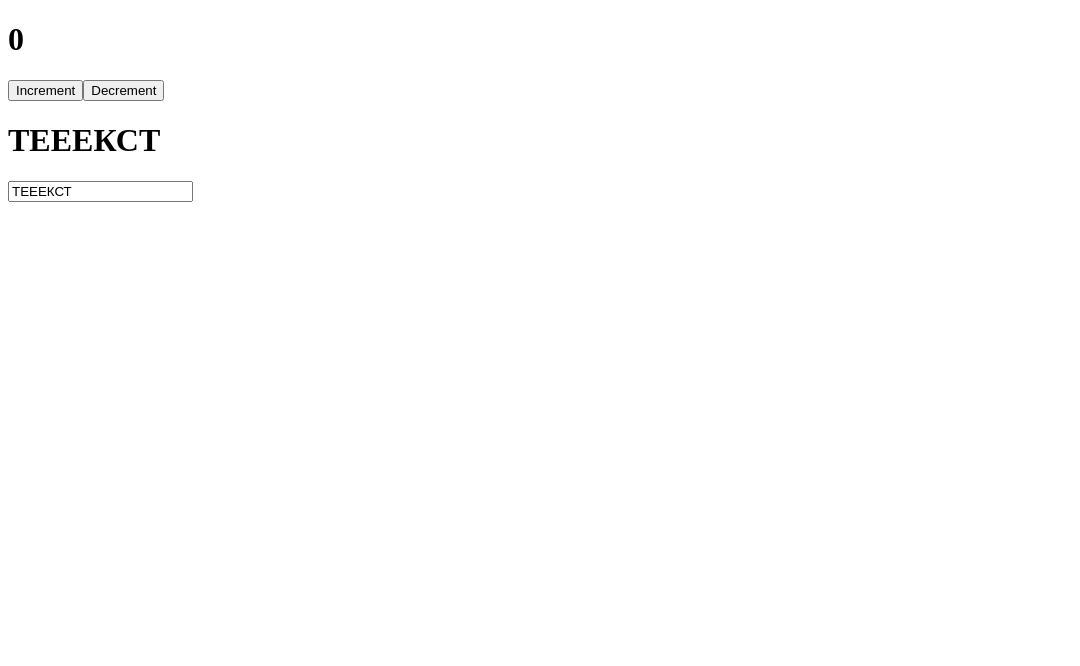
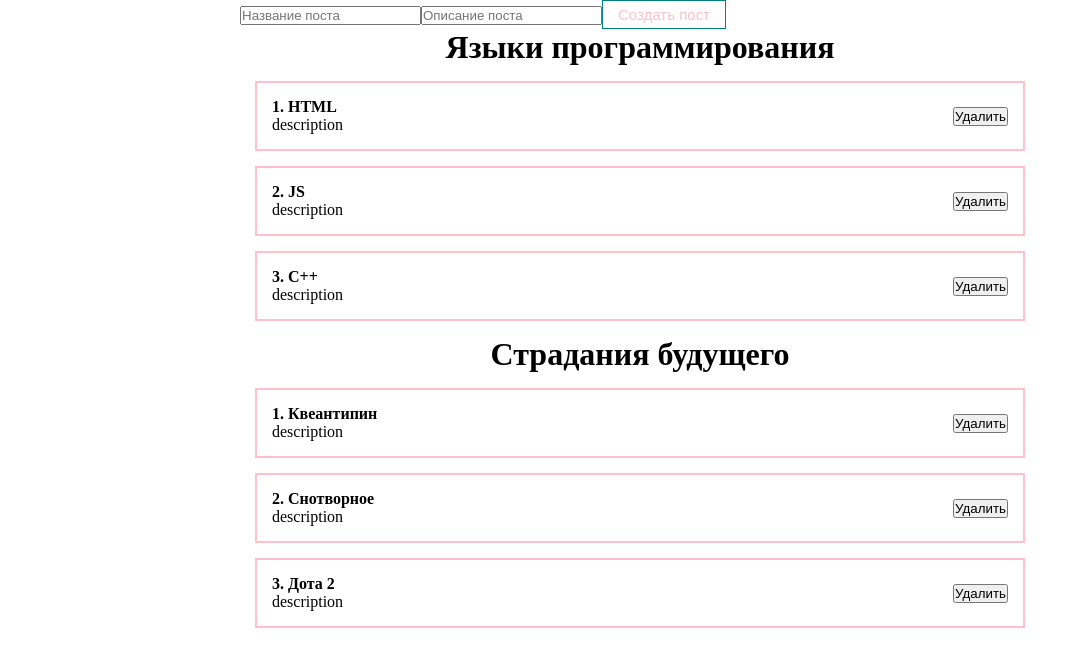
Before and after one commit to Artem-frontend-code/learning-frontend, a React (Create React App) app in the folder 03-react/: page / in a window 1280 px wide. Shown: the top 666 px of the page, without its empty margins (0-1080 px from the left). Built offline with nearby package versions, Linux system fonts and the light colour scheme.

Commit message:
ну делаю новые компоненты, учусь делать свои ну модули css, пока разбираюсь как компоненты так сказать разбивать на кусочки

```diff
--- a/03-react/src/App.js
+++ b/03-react/src/App.js
@@ -1,17 +1,33 @@
 import React, {useState} from "react";
 import Counter from "./components/Counter";
+import PostItem from "./components/PostItem";
+import PostList from "./components/PostList";
+import "./styles/App.css";
+import MyButton from "./components/UI/button/MyButton";
 function App() {
-  const [value, setValue] = useState("ТЕЕЕКСТ")
+  const [posts, setPosts] = useState([
+    {id: 1, title: "HTML", body:"description"},
+    {id: 2, title: "JS", body:"description"},
+    {id: 3, title: "C++", body:"description"},
+  ]);
+
+  const [posts2, setPosts2] = useState([
+    {id: 1, title: "Квеантипин", body:"description"},
+    {id: 2, title: "Снотворное", body:"description"},
+    {id: 3, title: "Дота 2", body:"description"},
+  ]);
+
   return (
     <div className="App">
-      <Counter />
+      <form>
+        <input type="text" placeholder="Название поста"/>
+        <input type="text" placeholder="Описание поста"/>
+        <MyButton disabled>Создать пост</MyButton>
+      </form>
 
-      <h1>{value}</h1>
+      <PostList posts={posts} title="Языки программирования"/>
+      <PostList posts={posts2} title="Страдания будущего"/>
 
-      <input type="text"
-      value = {value}
-      onChange={event => setValue(event.target.value)}
-      />
     </div>
   );
 }
--- /dev/null
+++ b/03-react/src/components/PostItem.jsx
@@ -0,0 +1,21 @@
+import React from "react";
+
+const PostItem = (props) => {
+    console.log(props);
+    return (
+        <div className="post">
+            <div className="post__content">
+              <strong>{props.post.id}. {props.post.title}</strong>
+              <div>
+                {props.post.body}
+              </div>
+            </div>
+            <div className="post__btn">
+              <button>Удалить</button>
+            </div>
+      </div>
+    );
+
+};
+
+export default PostItem;
--- /dev/null
+++ b/03-react/src/components/PostList.jsx
@@ -0,0 +1,19 @@
+import React from "react";
+import PostItem from "./PostItem";
+
+const PostList = ({posts, title}) => {
+    return (
+        <div>
+
+            <h1 style={{ textAlign: "center" }}>
+                {title}
+            </h1>
+            {posts.map(post =>
+                <PostItem post={post} key={post.id} />
+            )}
+        </div>
+    );
+
+};
+
+export default PostList;
--- /dev/null
+++ b/03-react/src/components/UI/button/MyButton.jsx
@@ -0,0 +1,10 @@
+import React from 'react';
+import classes from './MyButton.module.css'
+const MyButton = ({children, ...props}) => {
+  return (
+    <button {...props} className={classes.myBtn}>
+      {children}
+    </button>
+  );
+};
+export default MyButton;
--- /dev/null
+++ b/03-react/src/components/UI/button/MyButton.module.css
@@ -0,0 +1,8 @@
+.myBtn {
+    padding: 5px 15px;
+    color: pink;
+    font-size: 15px;
+    background: transparent;
+    border: 1px solid teal;
+    cursor: pointer;
+}
--- /dev/null
+++ b/03-react/src/styles/App.css
@@ -0,0 +1,24 @@
+* {
+    margin: 0;
+    padding: 0;
+    box-sizing: border-box;
+}
+
+#root {
+    display: flex;
+    justify-content: center;
+}
+
+.App {
+    width: 800px;
+
+}
+
+.post {
+    display:flex;
+    border: 2px solid pink;
+    justify-content: space-between;
+    padding: 15px;
+    margin: 15px;
+    align-items: center;
+}
```
